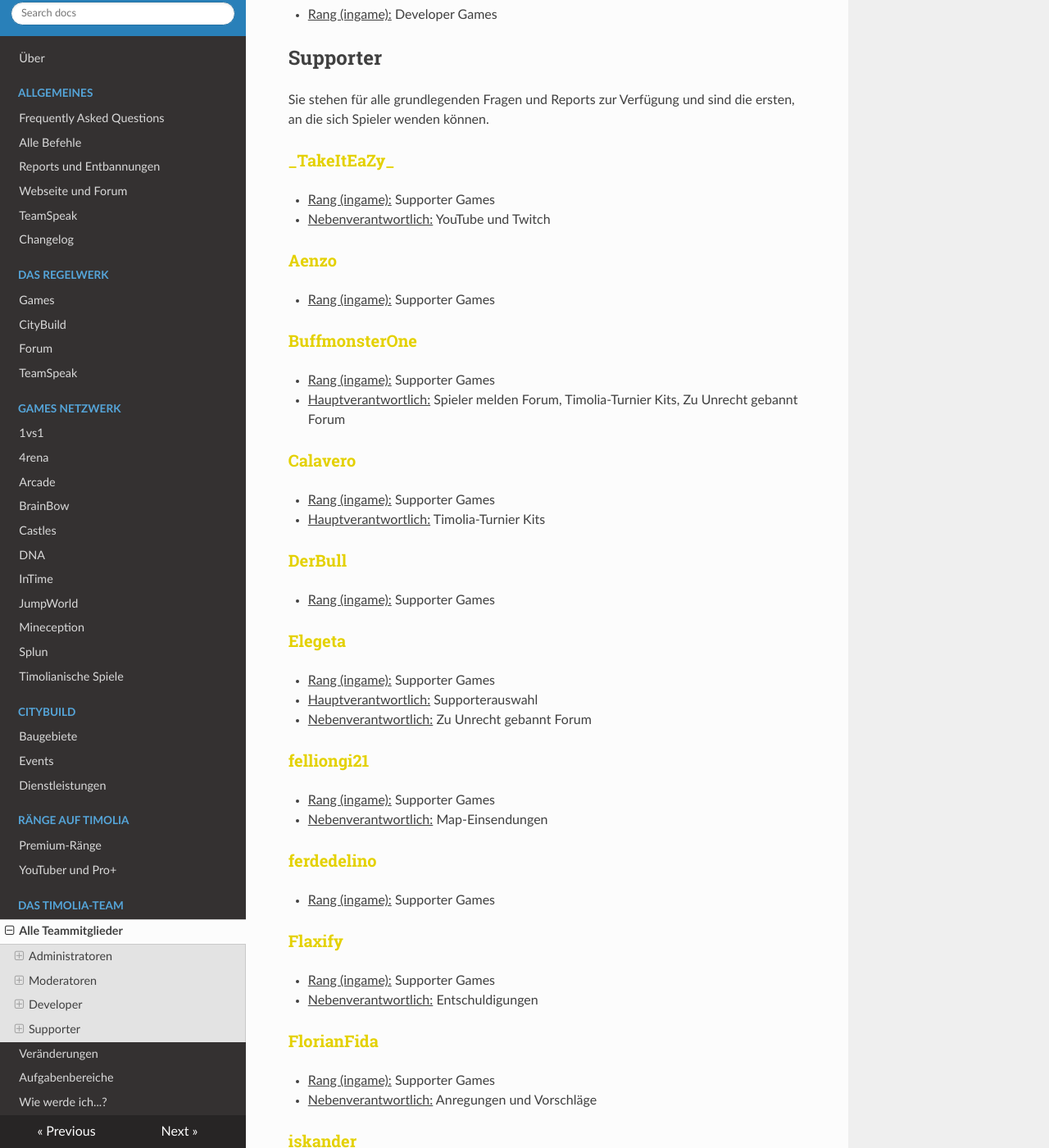
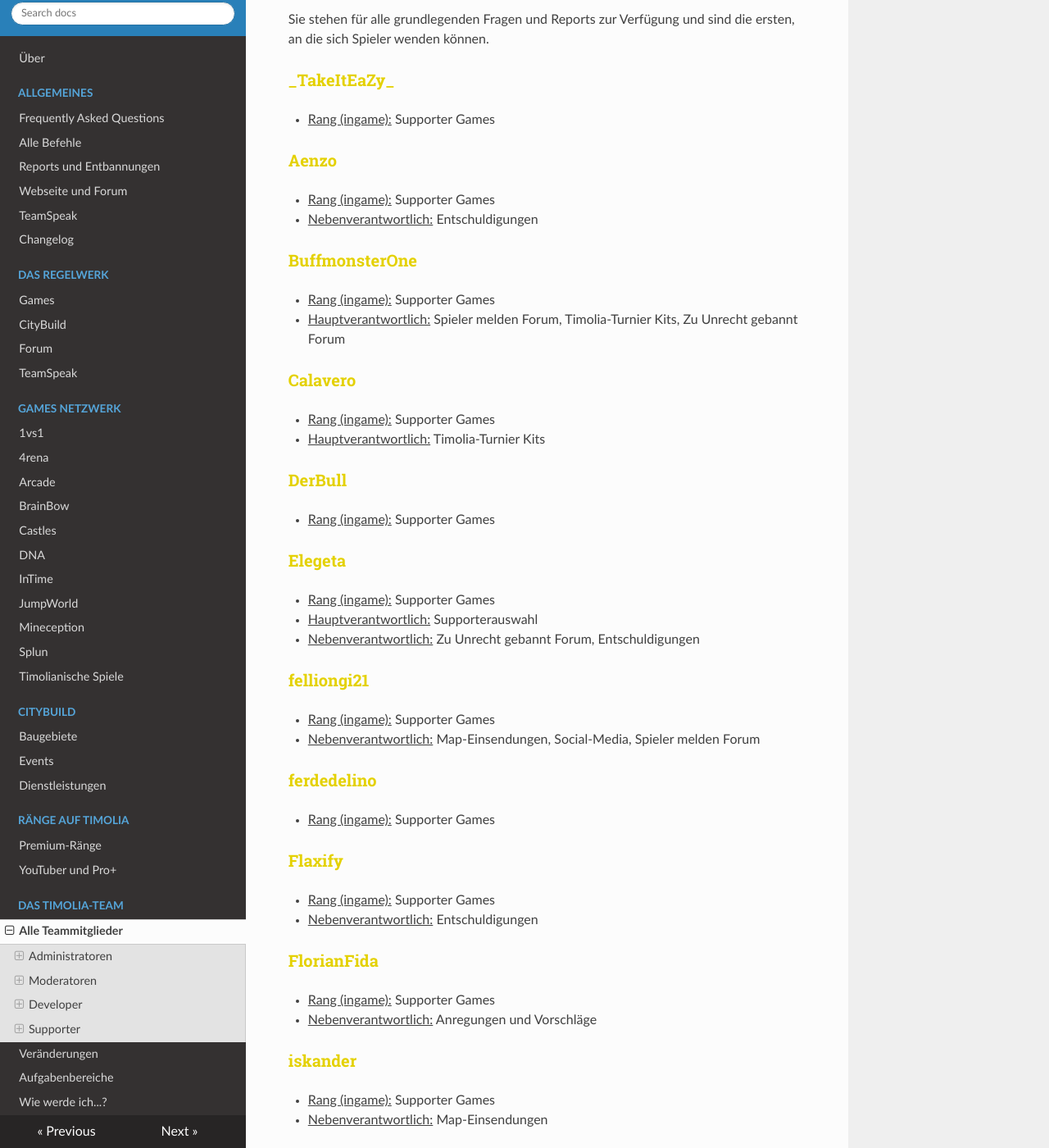
Before and after one commit to TimoliaDE/HowTo, an MkDocs documentation site: the page built from docs/team/members.md, in a window 1280 px wide and 1400 px high, scrolled down 4268 px. Shown: the whole window at 82% size. Built offline with MkDocs 1.6.1, drawn with Linux system fonts in a browser that asks for light colours; nearby versions of some CDN libraries; old or Windows-style settings are respelled for this version of MkDocs; some of the changed text lies outside the part shown.

Commit message:
Update members.md

```diff
--- a/docs/team/members.md
+++ b/docs/team/members.md
@@ -92,9 +92,6 @@ Sie kümmern sich um die Timolia-Plugins, entwickeln neue Features und Spielmodi
 - <u>Rang (ingame):</u> Developer Games
 - <u>Hauptverantwortlich:</u> Chainreact, Weihnachts - Timolia Adventure
 
-### <strong><span style="color:#007812">Fyniks</span></strong>
-- <u>Rang (ingame):</u> Developer Games
-
 ### <strong><span style="color:#007812">Jintzo</span></strong>
 - <u>Rang (ingame):</u> Developer Games
 - <u>Nebenverantwortlich:</u> Web-Development
@@ -137,10 +134,10 @@ Sie stehen für alle grundlegenden Fragen und Reports zur Verfügung und sind di
 
 ### <strong><span style="color:#E4D100">\_TakeItEaZy\_</span></strong>
 - <u>Rang (ingame):</u> Supporter Games
-- <u>Nebenverantwortlich:</u> YouTube und Twitch
 
 ### <strong><span style="color:#E4D100">Aenzo</span></strong>
 - <u>Rang (ingame):</u> Supporter Games
+- <u>Nebenverantwortlich:</u> Entschuldigungen
 
 ### <strong><span style="color:#E4D100">BuffmonsterOne</span></strong>
 - <u>Rang (ingame):</u> Supporter Games
@@ -156,11 +153,11 @@ Sie stehen für alle grundlegenden Fragen und Reports zur Verfügung und sind di
 ### <strong><span style="color:#E4D100">Elegeta</span></strong>
 - <u>Rang (ingame):</u> Supporter Games
 - <u>Hauptverantwortlich:</u> Supporterauswahl
-- <u>Nebenverantwortlich:</u> Zu Unrecht gebannt Forum
+- <u>Nebenverantwortlich:</u> Zu Unrecht gebannt Forum, Entschuldigungen
 
 ### <strong><span style="color:#E4D100">felliongi21</span></strong>
 - <u>Rang (ingame):</u> Supporter Games
-- <u>Nebenverantwortlich:</u> Map-Einsendungen
+- <u>Nebenverantwortlich:</u> Map-Einsendungen, Social-Media, Spieler melden Forum
 
 ### <strong><span style="color:#E4D100">ferdedelino</span></strong>
 - <u>Rang (ingame):</u> Supporter Games
@@ -204,7 +201,7 @@ Sie stehen für alle grundlegenden Fragen und Reports zur Verfügung und sind di
 ### <strong><span style="color:#E4D100">Pixtopiane</span></strong>
 - <u>Rang (ingame):</u> Supporterin Games
 
-### <strong><span style="color:#E4D100">Salvopro</span></strong>
+### <strong><span style="color:#E4D100">Saalvo</span></strong>
 - <u>Rang (ingame):</u> Supporter Games
 
 ### <strong><span style="color:#E4D100">Schonas</span></strong>
@@ -240,10 +237,6 @@ Sie stehen für alle grundlegenden Fragen und Reports zur Verfügung und sind di
 ### <strong><span style="color:#E4D100">TobCrafterDE</span></strong>
 - <u>Rang (ingame):</u> Supporter Games
 - <u>Nebenverantwortlich:</u> Zu Unrecht gebannt Forum
-
-### <strong><span style="color:#E4D100">Tnevel</span></strong>
-- <u>Rang (ingame):</u> Supporter Games
-- <u>Nebenverantwortlich:</u> Changelog
 
 ### <strong><span style="color:#E4D100">trojesatar</span></strong>
 - <u>Rang (ingame):</u> Supporter Games
```
